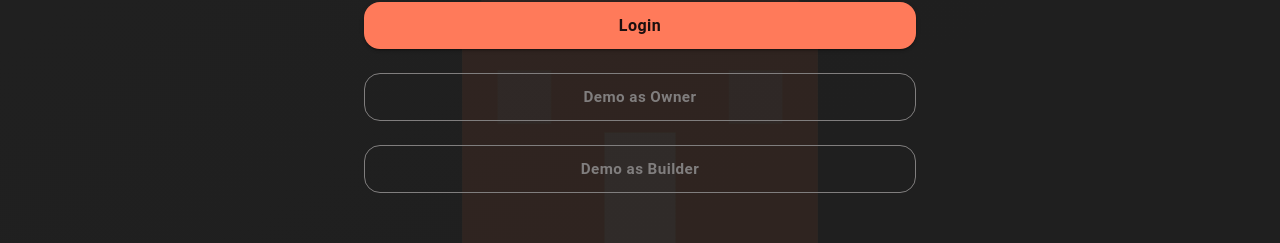
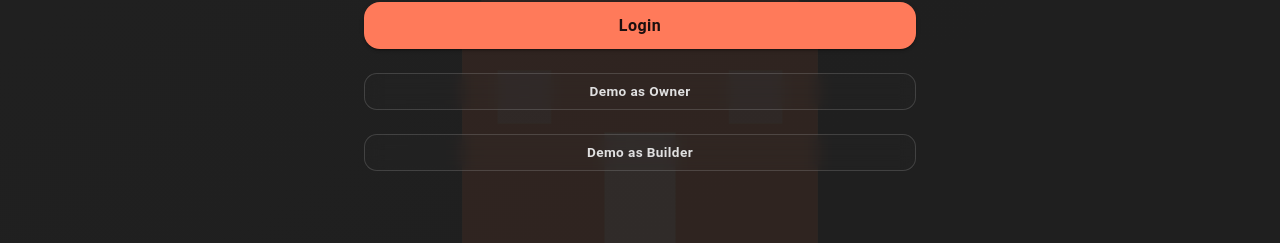
Before and after one commit to pj1607/Nirmaan-Hetu, a React (Vite) app in the folder frontend/: page /login in a window 1280 px wide. Shown: the part 463-706 px from the top of the page. Built offline with nearby package versions, Linux system fonts and the light colour scheme; no server answers.

Commit message:
Fix: updated

```diff
--- a/frontend/src/components/loginComponents/Login.jsx
+++ b/frontend/src/components/loginComponents/Login.jsx
@@ -237,7 +237,7 @@ const [demoLoading, setDemoLoading] = useState({
                   bgcolor: btnState === 'error' ? '#f87171' : btnState === 'success' ? '#34d399' : '#FF7A5A',
                   color: '#1c0f0f',
                   textTransform: 'none',
-                  borderRadius: '1rem', // slightly rounded button
+                  borderRadius: '1rem',
                   '&:hover': {
                     bgcolor: btnState === 'error' ? '#f87171' : btnState === 'success' ? '#34d399' : '#e7643f',
                     transform: 'scale(1.03)',
@@ -246,26 +246,37 @@ const [demoLoading, setDemoLoading] = useState({
               >
                 {renderBtnContent()}
               </Button>
+
 <Button
   onClick={() => handleDemoLogin("owner")}
   fullWidth
   variant="outlined"
   disabled={demoLoading.owner}
-  sx={{
-    py: 1.2,
-    fontWeight: 'bold',
-    fontSize: '0.95rem',
-    textTransform: 'none',
-    borderRadius: '1rem',
-    borderColor: '#807e7eff',
-    color: '#807e7eff',
-    '&:hover': {
-      bgcolor: 'rgba(255, 122, 90, 0.1)',
-      borderColor: '#9f9c9bff',
+    sx={{
+    py: 0.7,
+    fontSize: "0.85rem",
+    fontWeight: 600,
+    borderRadius: "0.8rem",
+    textTransform: "none",
+    backdropFilter: "blur(8px)",
+    bgcolor: "rgba(58, 59, 59, 0.1)",
+    color: "#e0e0e0",
+    border: "1px solid rgba(255,255,255,0.15)",
+    transition: "all 0.25s ease-in-out",
+    "&:hover": {
+      bgcolor: "rgba(65, 65, 65, 0.2)",
+    },
+    "&.Mui-disabled": {
+      bgcolor: "rgba(255,255,255,0.02)",
+      color: "#777",
     },
   }}
 >
-  {demoLoading.owner ? <CircularProgress size={24} sx={{ color: '#807e7eff' }} /> : "Demo as Owner"}
+  {demoLoading.owner ? (
+    <CircularProgress size={18} sx={{ color: "#e0e0e0" }} />
+  ) : (
+    "Demo as Owner"
+  )}
 </Button>
 
 <Button
@@ -274,22 +285,31 @@ const [demoLoading, setDemoLoading] = useState({
   variant="outlined"
   disabled={demoLoading.builder}
   sx={{
-    py: 1.2,
-    fontWeight: 'bold',
-    fontSize: '0.95rem',
-    textTransform: 'none',
-    borderRadius: '1rem',
-    borderColor: '#807e7eff',
-    color: '#807e7eff',
-    '&:hover': {
-      bgcolor: 'rgba(255, 122, 90, 0.1)',
-      borderColor: '#9f9c9bff',
+    py: 0.7,
+    fontSize: "0.85rem",
+    fontWeight: 600,
+    borderRadius: "0.8rem",
+    textTransform: "none",
+    backdropFilter: "blur(8px)",
+    bgcolor: "rgba(58, 59, 59, 0.1)",
+    color: "#e0e0e0",
+    border: "1px solid rgba(255,255,255,0.15)",
+    transition: "all 0.25s ease-in-out",
+    "&:hover": {
+      bgcolor: "rgba(65, 65, 65, 0.2)",
+    },
+    "&.Mui-disabled": {
+      bgcolor: "rgba(255,255,255,0.02)",
+      color: "#777",
     },
   }}
 >
-  {demoLoading.builder ? <CircularProgress size={24} sx={{ color: '#807e7eff' }} /> : "Demo as Builder"}
+  {demoLoading.builder ? (
+    <CircularProgress size={18} sx={{ color: "#e0e0e0" }} />
+  ) : (
+    "Demo as Builder"
+  )}
 </Button>
-
 
 
             </Stack>
```
